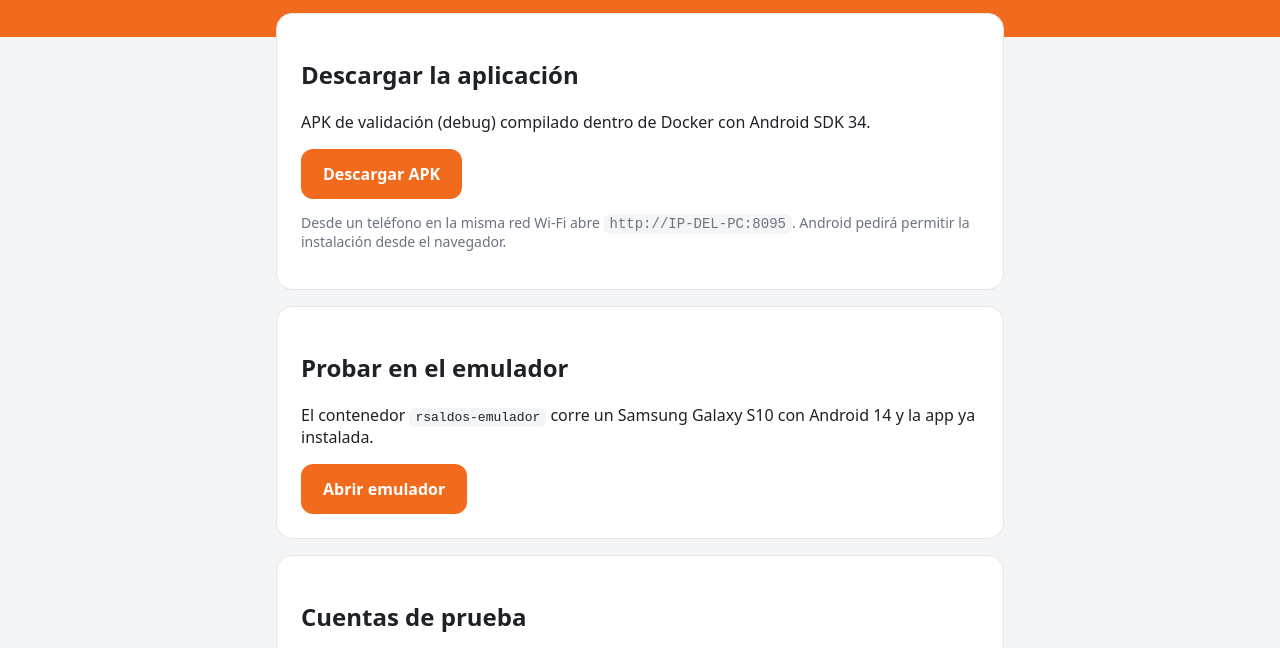
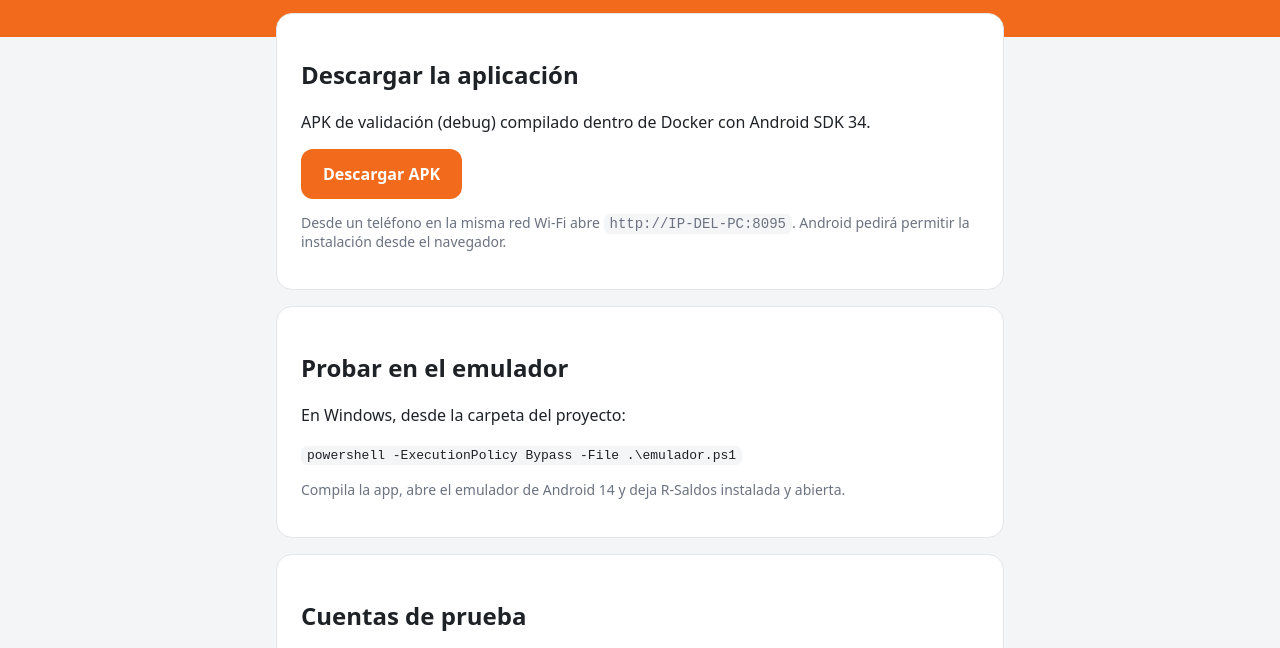
Before and after one commit to johanmarquezbs-coder/Rsaldos, a plain HTML site: page docker/index.html in a window 1280 px wide. Shown: the part 128-776 px from the top of the page. Drawn offline with Linux system fonts and the light colour scheme.

Commit message:
build: quita el emulador en Docker y deja emulador.ps1 como forma de abrir la app

```diff
--- a/docker/index.html
+++ b/docker/index.html
@@ -34,8 +34,9 @@
   </div>
   <div class="card">
     <h2>Probar en el emulador</h2>
-    <p>El contenedor <code>rsaldos-emulador</code> corre un Samsung Galaxy S10 con Android 14 y la app ya instalada.</p>
-    <a class="btn" href="http://localhost:6080" target="_blank">Abrir emulador</a>
+    <p>En Windows, desde la carpeta del proyecto:</p>
+    <p><code>powershell -ExecutionPolicy Bypass -File .\emulador.ps1</code></p>
+    <p class="muted">Compila la app, abre el emulador de Android 14 y deja R-Saldos instalada y abierta.</p>
   </div>
   <div class="card">
     <h2>Cuentas de prueba</h2>
```
Also changed, not shown: 4 other files.
